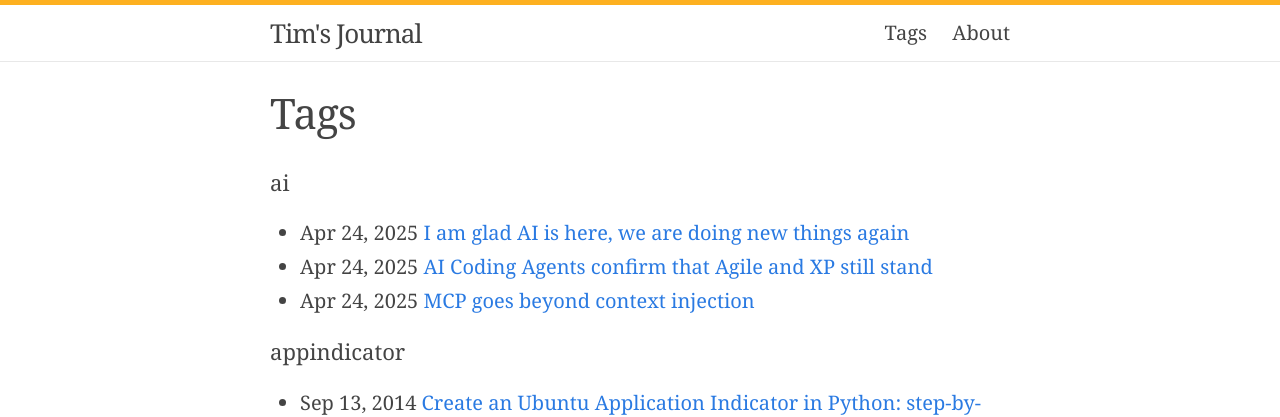
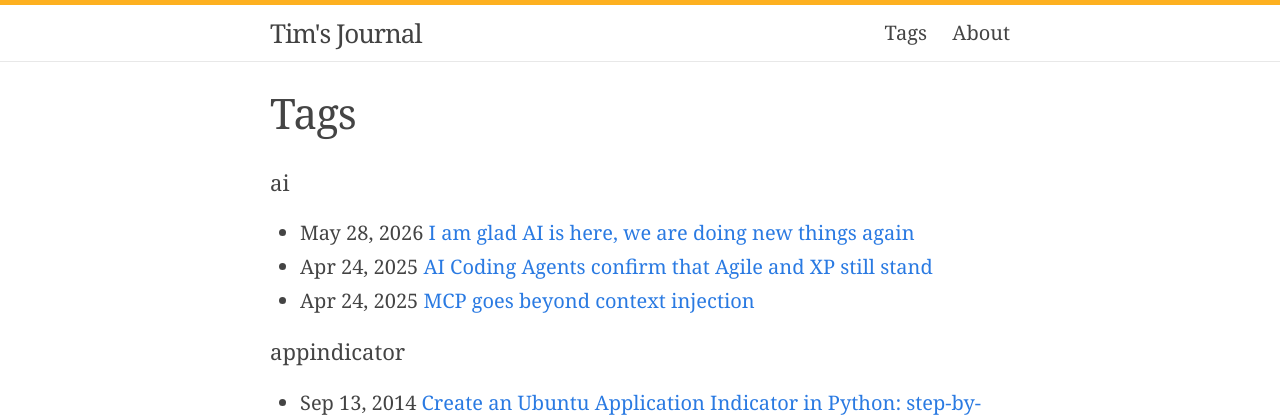
Before and after one commit to candidtim/candidtim.github.io, a Jekyll site: the page built from tags.html, in a window 1280 px wide. Shown: the top 417 px of the page. Built offline with Jekyll 4.4.1, drawn with Linux system fonts in a browser that asks for light colours.

Commit message:
LLMs are new (fixed front matter)

```diff
--- a/_posts/2026-05-28-llms-are-new.md
+++ b/_posts/2026-05-28-llms-are-new.md
@@ -1,7 +1,7 @@
 ---
 layout: post
 title: "I am glad AI is here, we are doing new things again"
-date:   2025-04-24
+date:   2026-05-28
 categories: ai
 description: >
   LLMs finally made tech feel new and exciting again, like the early days of
```
